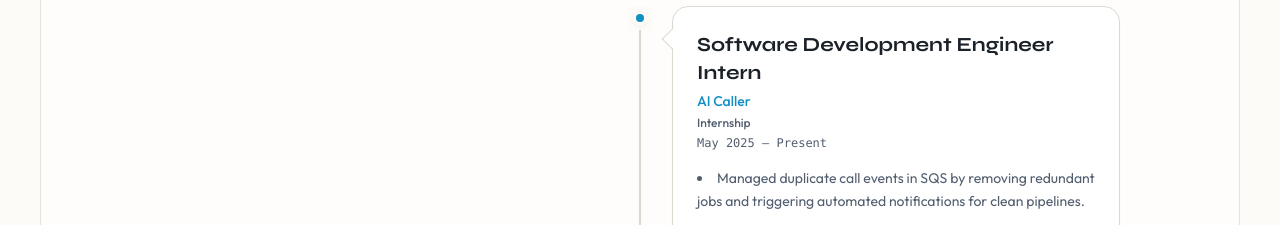
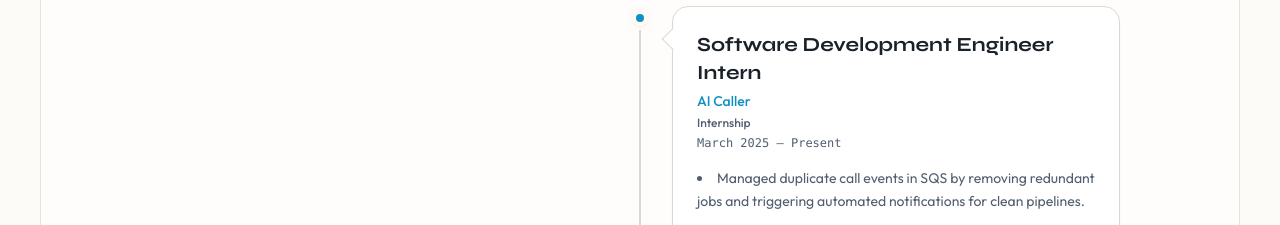
Before and after one commit to Anshulsharmacode/portfolio, a Next.js app: page / in a window 1280 px wide. Shown: the part 4540-4765 px from the top of the page. Built offline with nearby package versions, Linux system fonts and the light colour scheme.

Commit message:
update the exp

```diff
--- a/src/constants/constant.ts
+++ b/src/constants/constant.ts
@@ -368,7 +368,7 @@ export const internshipData = [
   {
     role: "Software Development Engineer Intern",
     companyName: "AI Caller",
-    fromDate: "May 2025",
+    fromDate: "March 2025",
     toDate: "Present",
     modeOfWork: "Internship",
     workDone: [
```
